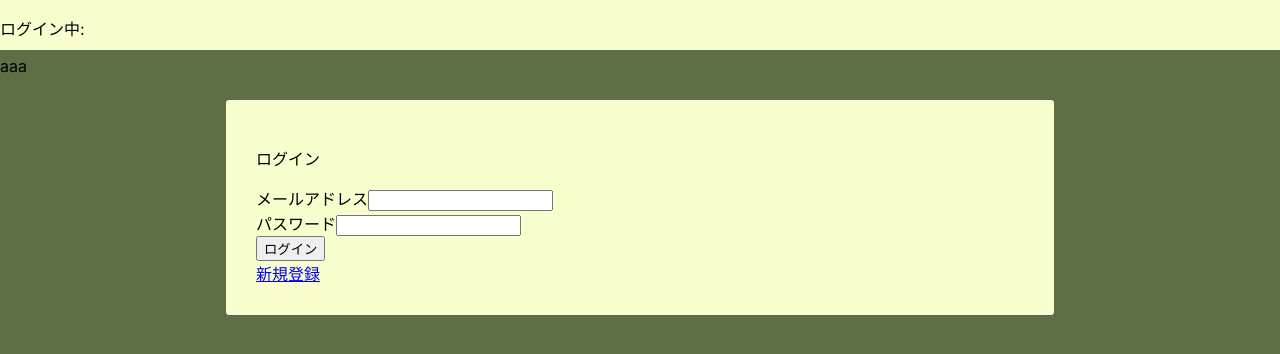
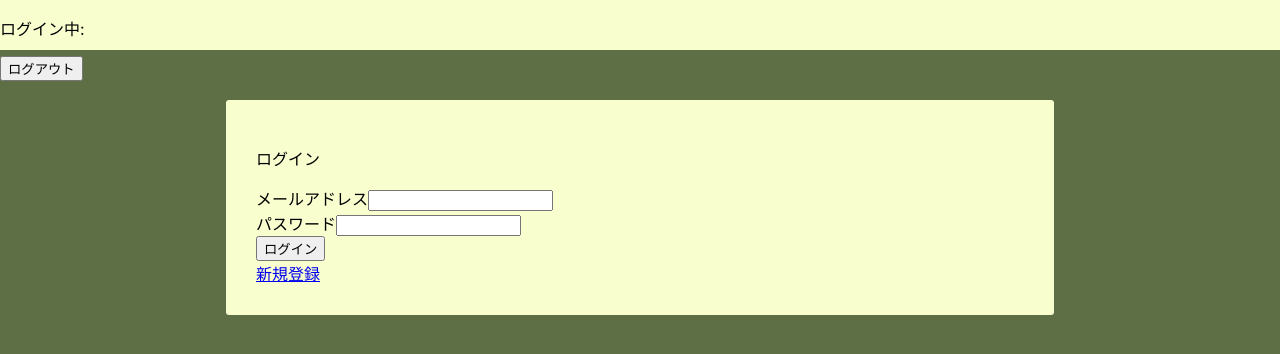
Before and after one commit to thkiyose/Kaien_library, a React (Create React App) app in the folder frontend/: page / in a window 1280 px wide. Shown: the top 354 px of the page. Built offline with nearby package versions, Linux system fonts and the light colour scheme; what axios-case-converter would draw is missing.

Commit message:
ログアウト用の関数を定義

```diff
--- a/frontend/src/components/Logout.jsx
+++ b/frontend/src/components/Logout.jsx
@@ -1,6 +1,14 @@
 import React, { useState, useContext } from 'react';
 import { AuthContext } from '../App';
+import { signOut } from '../lib/api/session';
 
 export const LogOut = () => {
-  return <p>aaa</p>
+  const handleLogOut = async() => {
+    try {
+      const res = await signOut();
+    } catch(e) {
+      console.log(e);
+    }
+  };
+  return <button onClick={handleLogOut}>ログアウト</button>
 };
```
